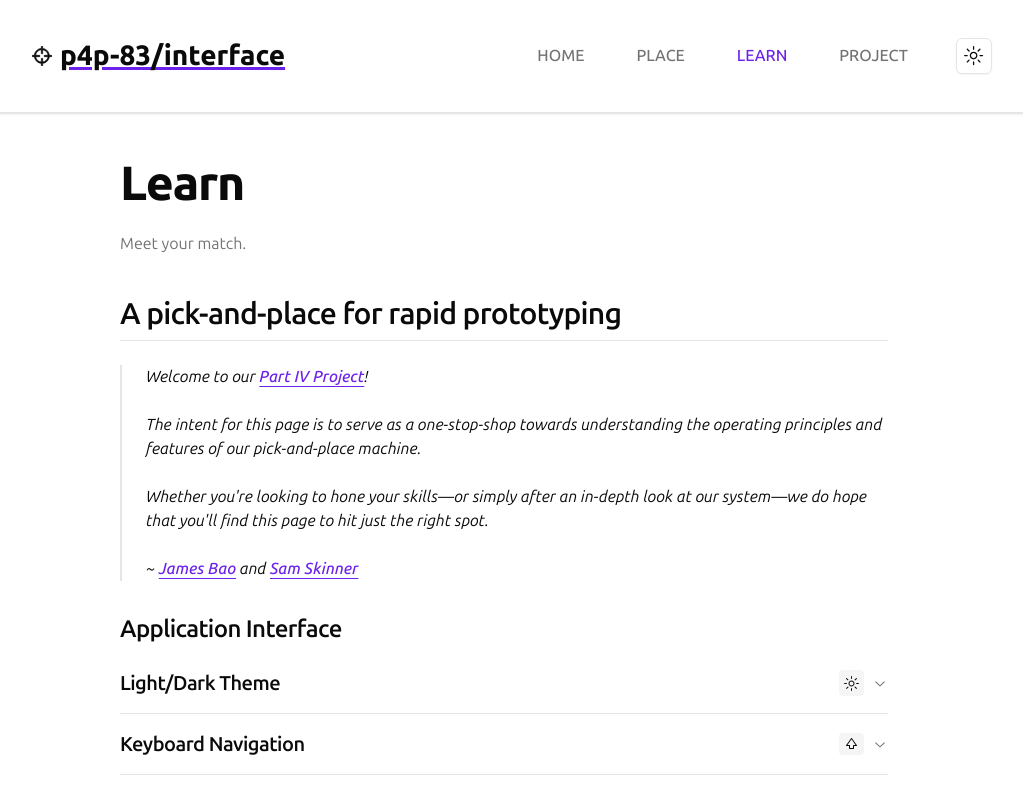
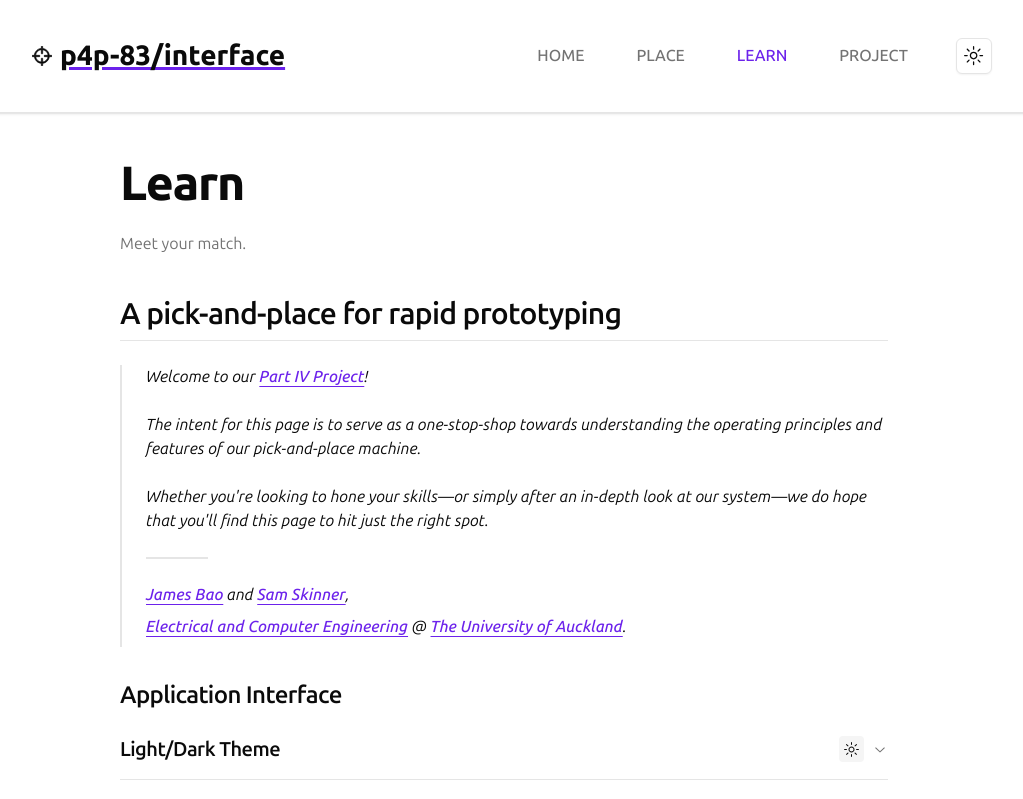
Before and after one commit to p4p-83/interface, a Next.js app in the folder client/: page /learn in a window 1280 px wide. Shown: the top 799 px of the page, without its empty margins (136-1159 px from the left). Built offline with nearby package versions, Linux system fonts and the light colour scheme.

Commit message:
feat: :lipstick: update signature block

```diff
--- a/client/src/app/learn/page.tsx
+++ b/client/src/app/learn/page.tsx
@@ -65,16 +65,22 @@ export default function Learn() {
           <TypographyH2>A pick-and-place for rapid prototyping</TypographyH2>
 
           <TypographyBlockquote>
-            Welcome to our <TypographyLink href={GLOBALS.PAGES.PROJECT.path}>Part IV Project</TypographyLink>!
+            <span>Welcome to our <TypographyLink href={GLOBALS.PAGES.PROJECT.path}>Part IV Project</TypographyLink>!</span>
             <br />
             <br />
-            The intent for this page is to serve as a one-stop-shop towards understanding the operating principles and features of our pick-and-place machine.
+            <span>The intent for this page is to serve as a one-stop-shop towards understanding the operating principles and features of our pick-and-place machine.</span>
             <br />
             <br />
-            Whether you&apos;re looking to hone your skills—or simply after an in-depth look at our system—we do hope that you&apos;ll find this page to hit just the right spot.
+            <span>Whether you&apos;re looking to hone your skills—or simply after an in-depth look at our system—we do hope that you&apos;ll find this page to hit just the right spot.</span>
             <br />
             <br />
-            ~ <TypographyLink href={GLOBALS.JAMES}>James Bao</TypographyLink> and <TypographyLink href={GLOBALS.SAM}>Sam Skinner</TypographyLink>
+            <Separator className='w-1/12 h-0.5' />
+            <br />
+            <TypographyLink href={GLOBALS.JAMES}>James Bao</TypographyLink> and <TypographyLink href={GLOBALS.SAM}>Sam Skinner</TypographyLink>,
+            <br />
+            <span className='leading-10'>
+              <TypographyLink href={GLOBALS.UNIVERSITY.ECSE}>Electrical and Computer Engineering</TypographyLink> @ <TypographyLink href={GLOBALS.UNIVERSITY.HOME}>The University of Auckland</TypographyLink>.
+            </span>
           </TypographyBlockquote>
 
           <ApplicationInterface />
@@ -286,6 +292,7 @@ function ConstituentHomePage() {
 import placeProgressImage from './place-progress.png'
 import placeErrorImage from './place-error.png'
 import placeSocketImage from './place-socket.png'
+import { Separator } from '@/components/ui/separator'
 function ConstituentPlacePage() {
   return (
     <>
```
